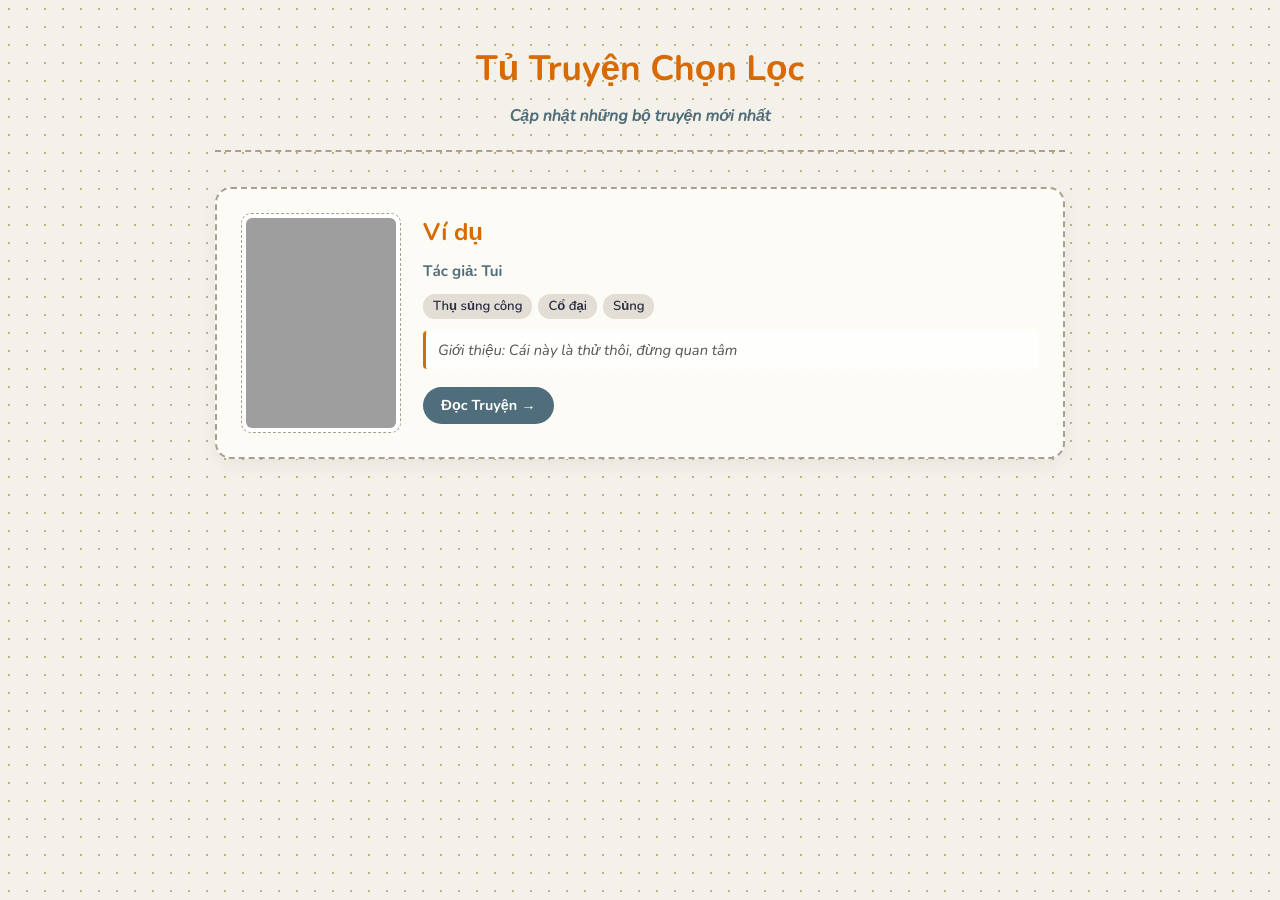
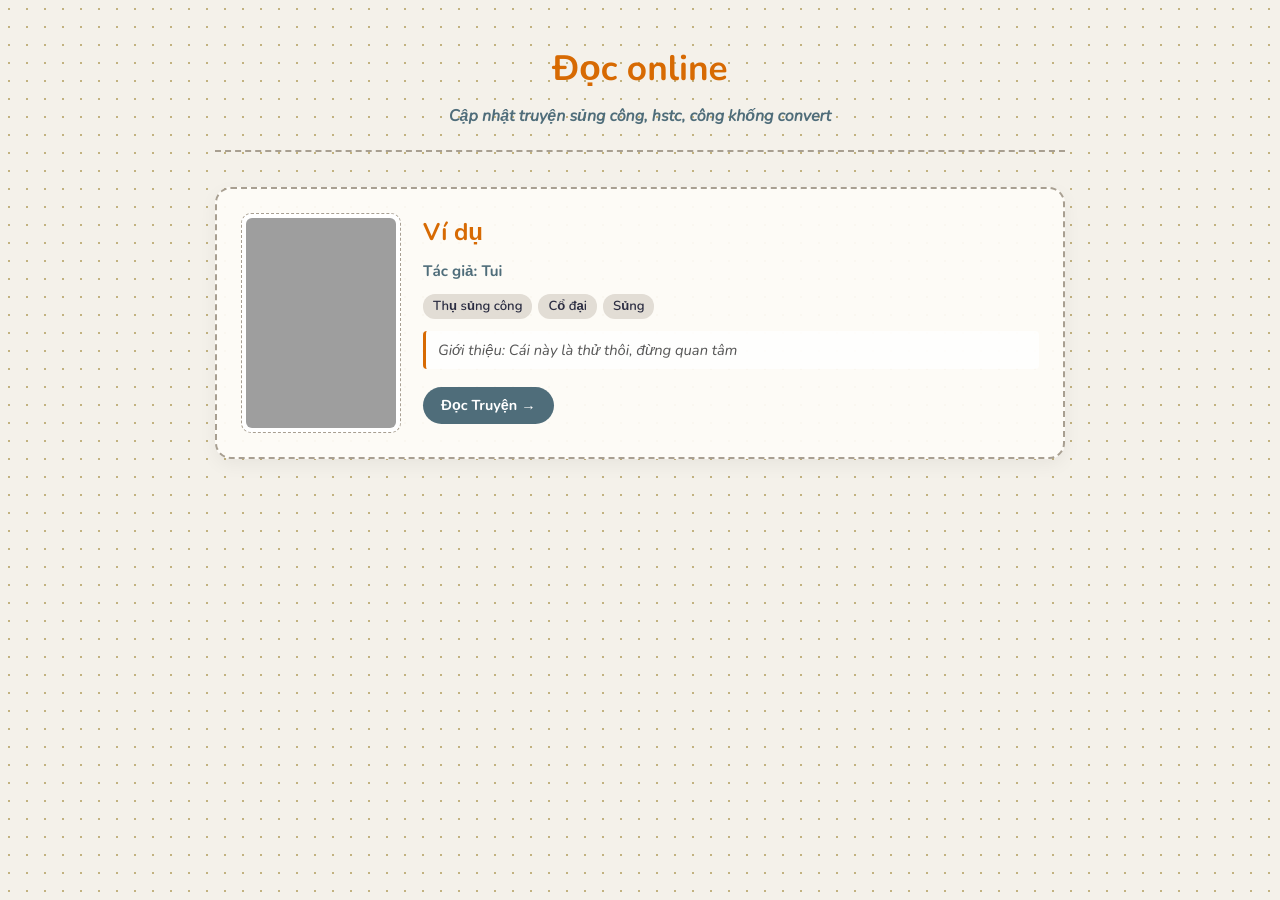
Before and after one commit to PhamNhaDoan/phamnhadoan.github.io, a Jekyll site: the page read/index.html, which Jekyll copies as it is, in a window 1280 px wide. Built offline with Jekyll 4.4.1, drawn with Linux system fonts in a browser that asks for light colours; grey boxes are pictures that could not be loaded.

Commit message:
Update header and paragraph in index.html

```diff
--- a/read/index.html
+++ b/read/index.html
@@ -188,8 +188,8 @@
 
 <div class="container">
     <header>
-        <h1>Tủ Truyện Chọn Lọc</h1>
-        <p>Cập nhật những bộ truyện mới nhất</p>
+        <h1>Đọc online</h1>
+        <p>Cập nhật truyện sủng công, hstc, công khống convert</p>
     </header>
 
     <!-- Thẻ chứa danh sách truyện -->
```
